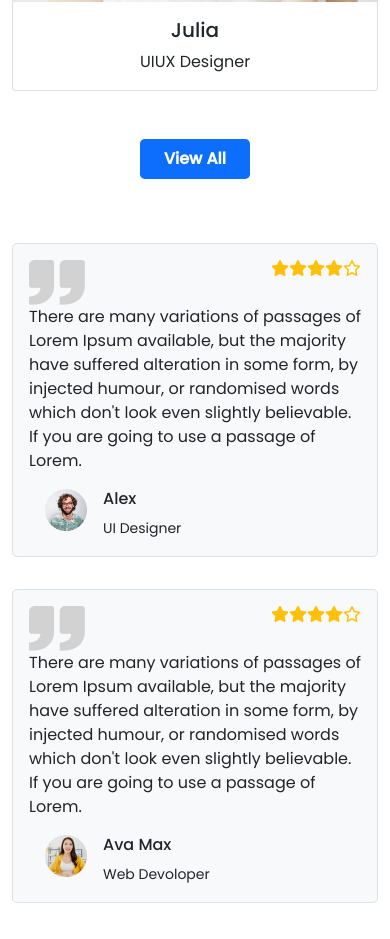
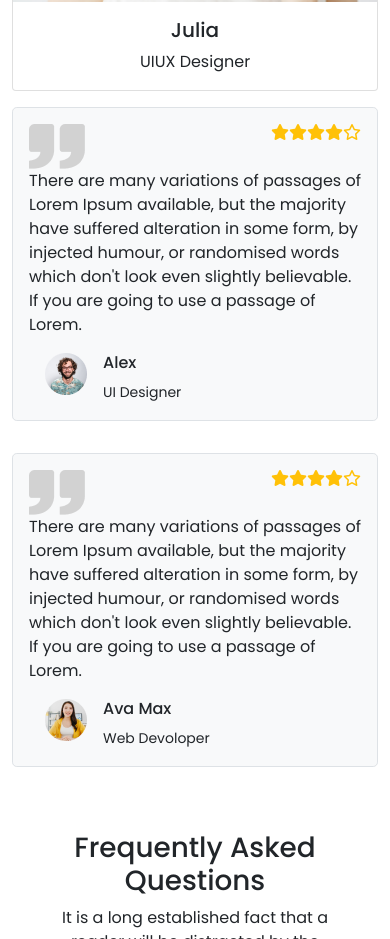
Before and after one commit to yousufBD10/edtech-website, a plain HTML site: page index.html in a window 390 px wide. Shown: the part 6600-7539 px from the top of the page. Drawn offline with nearby package versions, Linux system fonts and the light colour scheme.

Commit message:
edit feedback section

```diff
--- a/index.html
+++ b/index.html
@@ -361,7 +361,7 @@
                     </div>
                   </div>
                 </div>
-              <div class="my-5">
+              <div class="my-5 d-none d-sm-block">
                   <button class="text-white bg-primary px-4 py-2 border-0 rounded-3 fw-bold">View All</button>
                 </div>
           </div>
@@ -447,67 +447,9 @@
 
             </div>
          </div>
-          </div>
-
-
-
-
-
-
-
-
-        <!-- <div class="container overflow-hidden  my-5">
-          <div class="text-center">
-            <h1>Some Students Feedback</h1>
-            <p>It is a long established fact that a reader will be distracted by the readable
-              content of a page when looking at its layout.</p>
-          </div>
-          <div class="row">
-            <div class="col d-flex">
-
-
-
 
           </div>
 
-            <div class="p-3 border rounded-3 bg-light">
-              <div class="d-flex justify-content-between">
-                <div>
-                  <img src="images/comma.png" alt="">
-                   </div>
-                <div class="d-flex text-warning">
-                  <i class="fa-solid fa-star"></i>
-                  <i class="fa-solid fa-star"></i>
-                  <i class="fa-solid fa-star"></i>
-                  <i class="fa-solid fa-star"></i>
-                  <i class="fa-regular fa-star"></i>
-                </div>
-
-
-              </div>
-              <div class="my-5">
-                <p>There are many variations of passages of Lorem Ipsum available, but
-                  the majority have suffered alteration in some form, by injected
-                  humour, or randomised words which don't look even slightly
-                  believable. If you are going to use a passage of Lorem.</p>
-              </div>
-              <div class="d-flex">
-                <div class="mx-2 px-3">
-                  <img class="img-fluid" src="images/student/student-6.png" alt="">
-                </div class="mx-2 px-3">
-                <div>
-                  <h6>Alex</h6>
-                   <small>UI Designer</small>
-                  </div>
-
-              </div>
-
-             </div>
-
-            </div>
-
-
-        </div> -->
         <!-- feedback end -->
 
         <!-- acordion start -->
```
